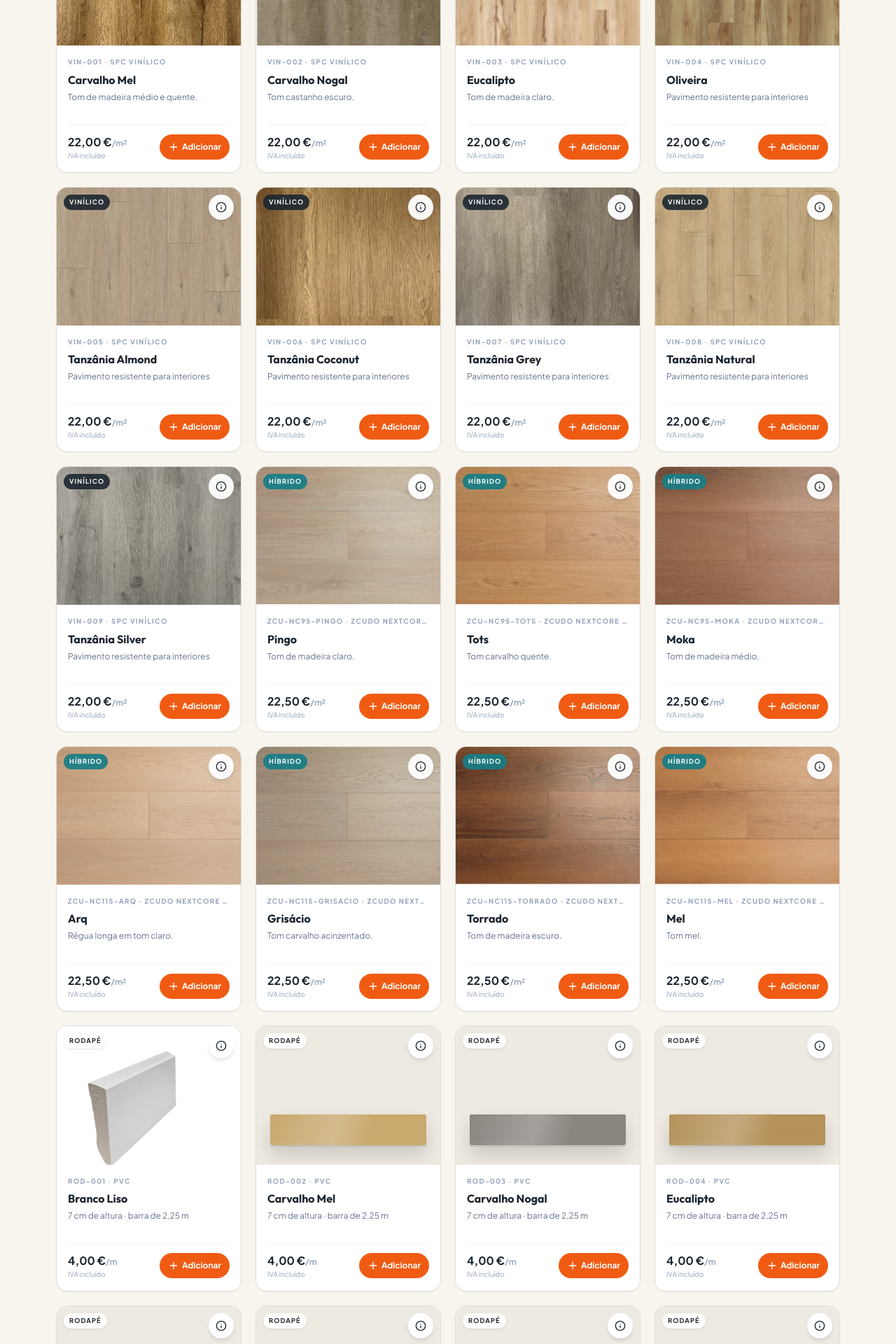
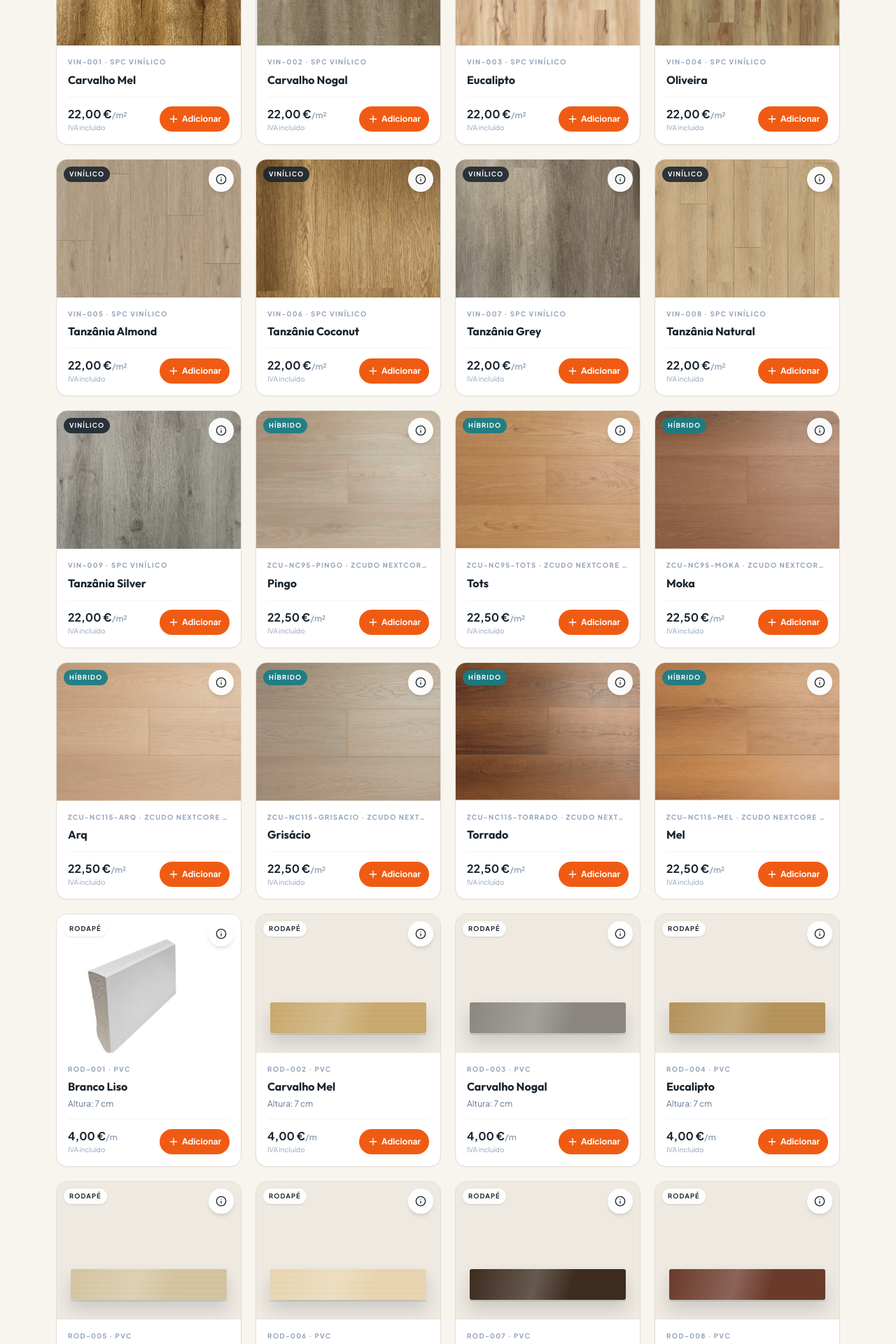
Before and after one commit to samotbarrosuc/carpimater-site-clean, a React (Vite) app: page /loja in a window 1280 px wide. Shown: the part 1040-2960 px from the top of the page at 70% size. Built offline with nearby package versions, Linux system fonts and the light colour scheme.

Commit message:
refactor: simplifica informacao nos cards da loja

```diff
--- a/src/components/SeoManager.tsx
+++ b/src/components/SeoManager.tsx
@@ -161,7 +161,7 @@ function productItemList() {
       '@type': 'Product',
       '@id': `${SITE_URL}/loja#produto-${product.referencia.toLowerCase()}`,
       name: `Pavimento vinílico SPC ${product.nome}`,
-      description: product.useCase || `Pavimento vinílico SPC ${product.nome}, disponível para compra online.`,
+      description: `Pavimento vinílico SPC ${product.nome}, disponível para compra online.`,
       sku: product.referencia,
       category: 'Pavimento vinílico SPC',
       brand: { '@type': 'Brand', name: BUSINESS_NAME },
@@ -185,7 +185,7 @@ function productItemList() {
       '@type': 'Product',
       '@id': `${SITE_URL}/loja#produto-${product.referencia.toLowerCase()}`,
       name: `Pavimento flutuante híbrido ZCUDO ${product.colecao} ${product.nome}`,
-      description: `${product.useCase || 'Pavimento flutuante híbrido ZCUDO NextCore.'} ${product.formato || ''}`.trim(),
+      description: `Pavimento flutuante híbrido ZCUDO NextCore ${product.nome}. ${product.formato || ''}`.trim(),
       sku: product.referencia,
       category: 'Pavimento flutuante híbrido',
       material: 'Carbon Core HDF com base acústica IXPE',
--- a/src/components/StoreCatalog.tsx
+++ b/src/components/StoreCatalog.tsx
@@ -312,7 +312,6 @@ function FlooringCard({ product, onAdd, onInfo }: { product: Produto; onAdd: ()
       <div className="p-3 sm:p-4">
         <p className="truncate text-[0.6rem] font-bold uppercase tracking-[0.14em] text-slate-400">{product.referencia} · {floorLabel}</p>
         <h3 className="mt-1.5 truncate font-display text-[0.95rem] font-bold text-[#19242e] sm:text-base">{product.nome}</h3>
-        <p className="mt-1 hidden min-h-9 text-xs leading-[1.15rem] text-slate-500 sm:block">{product.useCase || 'Pavimento resistente para interiores'}</p>
         <div className="mt-3 flex items-center justify-between gap-2 border-t border-slate-100 pt-3">
           {product.sobConsulta ? (
             <>
@@ -342,7 +341,7 @@ function BaseboardCard({ product, onAdd, onInfo }: { product: RodapeProduto; onA
       <div className="p-3 sm:p-4">
         <p className="truncate text-[0.6rem] font-bold uppercase tracking-[0.14em] text-slate-400">{product.referencia} · {product.material}</p>
         <h3 className="mt-1.5 truncate font-display text-[0.95rem] font-bold text-[#19242e] sm:text-base">{product.nome}</h3>
-        <p className="mt-1 hidden min-h-9 text-xs leading-[1.15rem] text-slate-500 sm:block">{product.altura} de altura · barra de {formatQuantity(BASEBOARD_BAR_LENGTH_M, 2)} m</p>
+        <p className="mt-1 hidden text-xs leading-[1.15rem] text-slate-500 sm:block">Altura: {product.altura}</p>
         <div className="mt-3 flex items-center justify-between gap-2 border-t border-slate-100 pt-3">
           <div className="min-w-0"><strong className="block whitespace-nowrap text-sm text-[#19242e] sm:text-base">{formatEur(product.precoMl)}<span className="text-xs font-semibold text-slate-400">/m</span></strong><span className="hidden text-[0.62rem] text-slate-400 sm:block">IVA incluído</span></div>
           <button type="button" onClick={onAdd} aria-label={`Adicionar ${product.nome}`} className="flex h-9 w-9 shrink-0 items-center justify-center rounded-xl bg-[#f05b13] text-white transition hover:bg-[#d94d0d] sm:w-auto sm:px-3"><Plus className="h-4 w-4" /><span className="ml-1 hidden text-xs font-bold sm:inline">Adicionar</span></button>
--- a/src/content/vinil.ts
+++ b/src/content/vinil.ts
@@ -33,8 +33,6 @@ export interface Produto {
   imagem?: string
   /** Quando true, o preço é sob consulta */
   sobConsulta?: boolean
-  /** Caso de uso ideal */
-  useCase?: string
   /** Família do pavimento, usada nos cartões e nas fichas técnicas */
   categoria?: 'vinilico' | 'hibrido'
   /** Marca e coleção comercial */
@@ -62,7 +60,6 @@ const VINILICO_EDITAVEIS: ProdutoEditavel[] = [
     precoM2: PRECO_VINILICO_SPC_M2,
     cor: '#C9A96E',
     imagem: '/images/produtos-vinil/carvalho_mel_IMG_2897_optimized_2000-scaled-e1729769492932.jpeg',
-    useCase: 'Tom de madeira médio e quente.',
   },
   {
     nome: 'Carvalho Nogal',
@@ -70,7 +67,6 @@ const VINILICO_EDITAVEIS: ProdutoEditavel[] = [
     precoM2: PRECO_VINILICO_SPC_M2,
     cor: '#8B8680',
     imagem: '/images/produtos-vinil/carvalho_nogal_PHOTO-2023-06-13-01-28-00-e1729769602770.jpg',
-    useCase: 'Tom castanho escuro.',
   },
   {
     nome: 'Eucalipto',
@@ -78,7 +74,6 @@ const VINILICO_EDITAVEIS: ProdutoEditavel[] = [
     precoM2: PRECO_VINILICO_SPC_M2,
     cor: '#B5935A',
     imagem: '/images/produtos-vinil/eucalipto_PHOTO-2023-11-21-08-25-04-e1729769679644.jpg',
-    useCase: 'Tom de madeira claro.',
   },
   {
     nome: 'Oliveira',
@@ -169,7 +164,6 @@ const FLUTUANTE_EDITAVEIS: ProdutoEditavel[] = [
     espessura: '9,5 mm',
     garantia: '25 anos',
     caracteristicas: NEXTCORE_FEATURES,
-    useCase: 'Tom de madeira claro.',
   },
   {
     nome: 'Tots',
@@ -184,7 +178,6 @@ const FLUTUANTE_EDITAVEIS: ProdutoEditavel[] = [
     espessura: '9,5 mm',
     garantia: '25 anos',
     caracteristicas: NEXTCORE_FEATURES,
-    useCase: 'Tom carvalho quente.',
   },
   {
     nome: 'Moka',
@@ -199,7 +192,6 @@ const FLUTUANTE_EDITAVEIS: ProdutoEditavel[] = [
     espessura: '9,5 mm',
     garantia: '25 anos',
     caracteristicas: NEXTCORE_FEATURES,
-    useCase: 'Tom de madeira médio.',
   },
   {
     nome: 'Arq',
@@ -214,7 +206,6 @@ const FLUTUANTE_EDITAVEIS: ProdutoEditavel[] = [
     espessura: '11,5 mm',
     garantia: '25 anos',
     caracteristicas: NEXTCORE_FEATURES,
-    useCase: 'Régua longa em tom claro.',
   },
   {
     nome: 'Grisácio',
@@ -229,7 +220,6 @@ const FLUTUANTE_EDITAVEIS: ProdutoEditavel[] = [
     espessura: '11,5 mm',
     garantia: '25 anos',
     caracteristicas: NEXTCORE_FEATURES,
-    useCase: 'Tom carvalho acinzentado.',
   },
   {
     nome: 'Torrado',
@@ -244,7 +234,6 @@ const FLUTUANTE_EDITAVEIS: ProdutoEditavel[] = [
     espessura: '11,5 mm',
     garantia: '25 anos',
     caracteristicas: NEXTCORE_FEATURES,
-    useCase: 'Tom de madeira escuro.',
   },
   {
     nome: 'Mel',
@@ -259,7 +248,6 @@ const FLUTUANTE_EDITAVEIS: ProdutoEditavel[] = [
     espessura: '11,5 mm',
     garantia: '25 anos',
     caracteristicas: NEXTCORE_FEATURES,
-    useCase: 'Tom mel.',
   },
 ]
 
```
